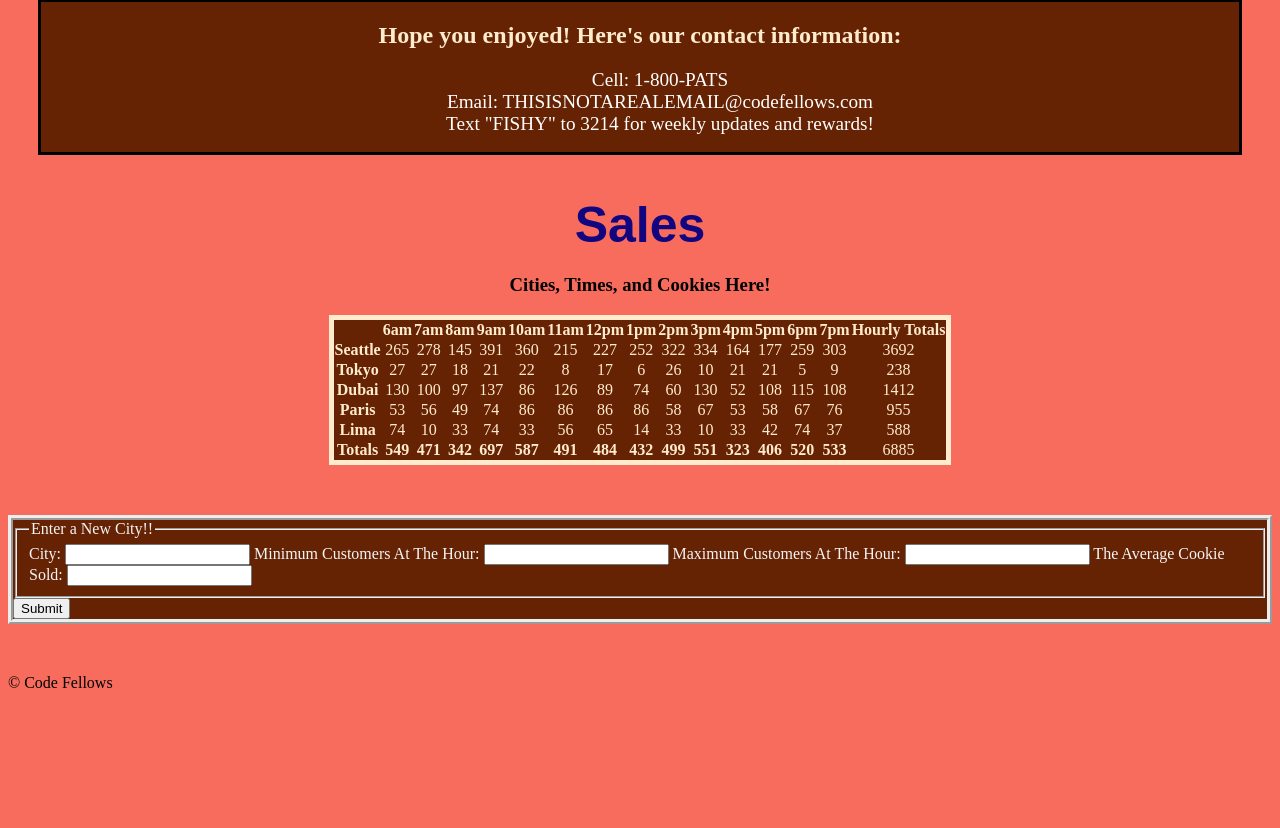
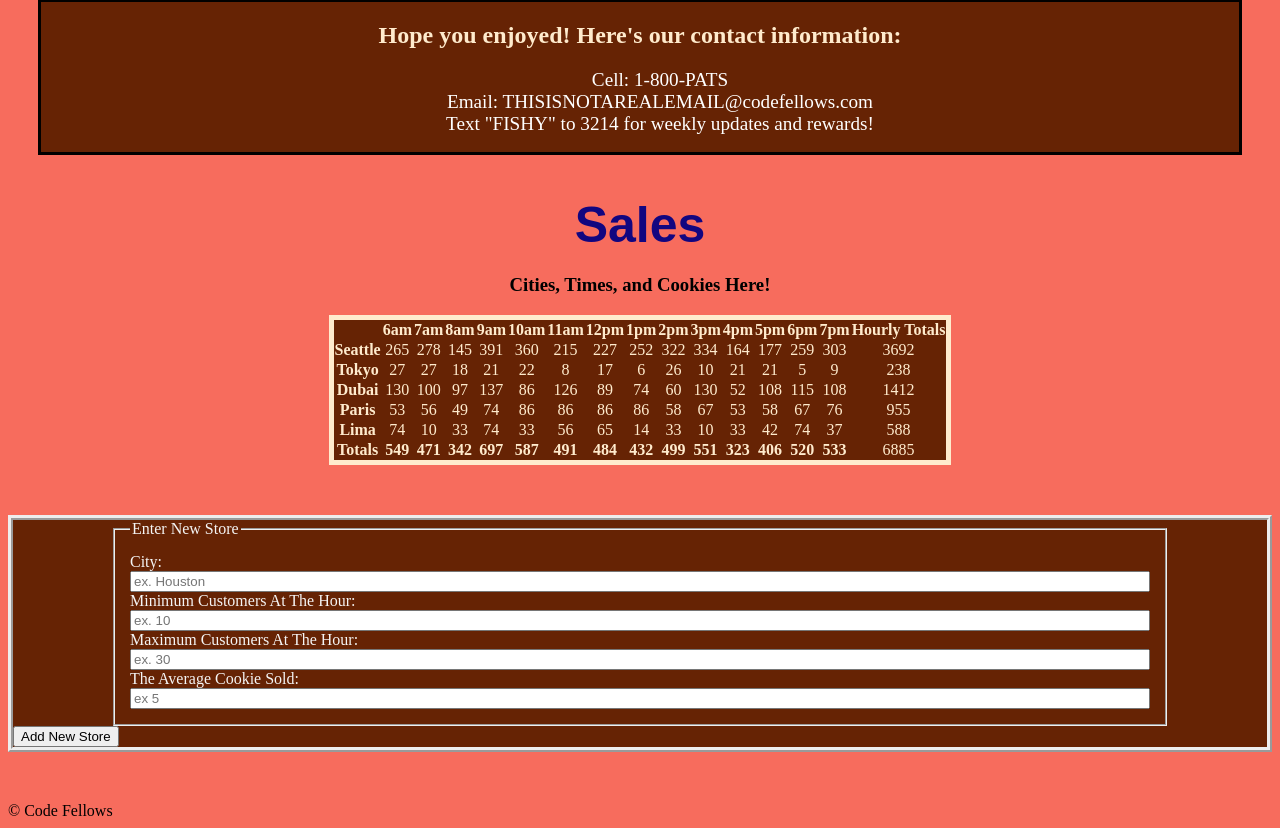
Before and after one commit to Keelen-Fisher/cookie-stand, a plain HTML site: page index.html in a window 1280 px wide. Shown: the part 1852-2680 px from the top of the page. Before the commit the page ends 2552 px from the top, so only its background shows below. Drawn offline with Linux system fonts and the light colour scheme; a web font is replaced by a local one.

Commit message:
adding on css style for Form

```diff
--- a/css/style.css
+++ b/css/style.css
@@ -133,3 +133,11 @@ form{
   margin-bottom: 50px;
   color: whitesmoke;
 }
+
+fieldset{
+  display: flex;
+  flex-direction: column;
+  margin-left: 100px;
+  margin-right: 100px;
+  padding: 15px;
+}
--- a/index.html
+++ b/index.html
@@ -85,26 +85,27 @@ Include all of the typical stuff that you’ll find on the home page of a busine
 
         <form id="my-form">
       <fieldset>
-        <legend>Enter a New City!!</legend>
+        <legend>Enter New Store</legend>
 
         <!-- inputs and labels: 2 options -->
         <!-- Option 1: have input and label as siblings/ Important need "for" on label , "id", on input, tethers them together-->
 
+          <!-- The for and id needs to be "tethered" -->
         <label for="City">City:</label>
-        <input id="City" text="text" name="City" required>
+        <input id="City" text="text" name="City" placeholder="ex. Houston" required>
 
         <label for="minCust">Minimum Customers At The Hour: </label>
-        <input id="minCust" text="number" name="minCust" required>
+        <input id="minCust" text="number" name="minCust" placeholder="ex. 10" required>
 
         <label for="maxCust">Maximum Customers At The Hour: </label>
-        <input id="maxCust" text="number" name="minCust" required>
+        <input id="maxCust" text="number" name="minCust" placeholder="ex. 30" required>
 
         <label for="avgCookie">The Average Cookie Sold: </label>
-        <input id="avgCookie" text="number" name="avgCookie" required>
+        <input id="avgCookie" text="number" name="avgCookie" placeholder="ex 5" required>
       </fieldset>
 
 
-      <button type="submit">Submit</button>
+      <button type="submit">Add New Store</button>
     </form>
 
   </main>
--- a/js/app.js
+++ b/js/app.js
@@ -217,7 +217,7 @@ function handleSubmit(event){
 
   // A way to reset the website:
 
-
+    //  document.getElementById('render')(0);
     newArray.render();
     myForm.reset();
 }
```
